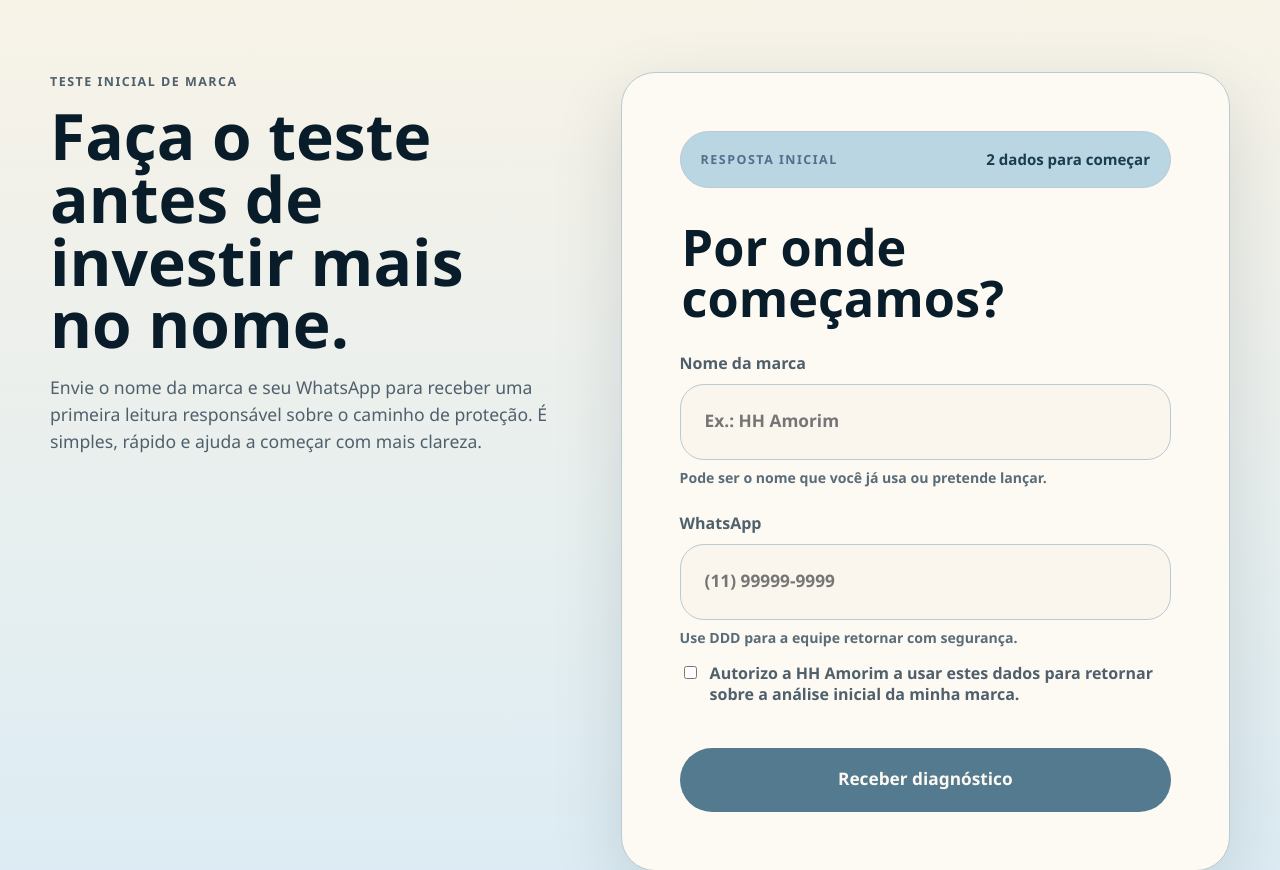
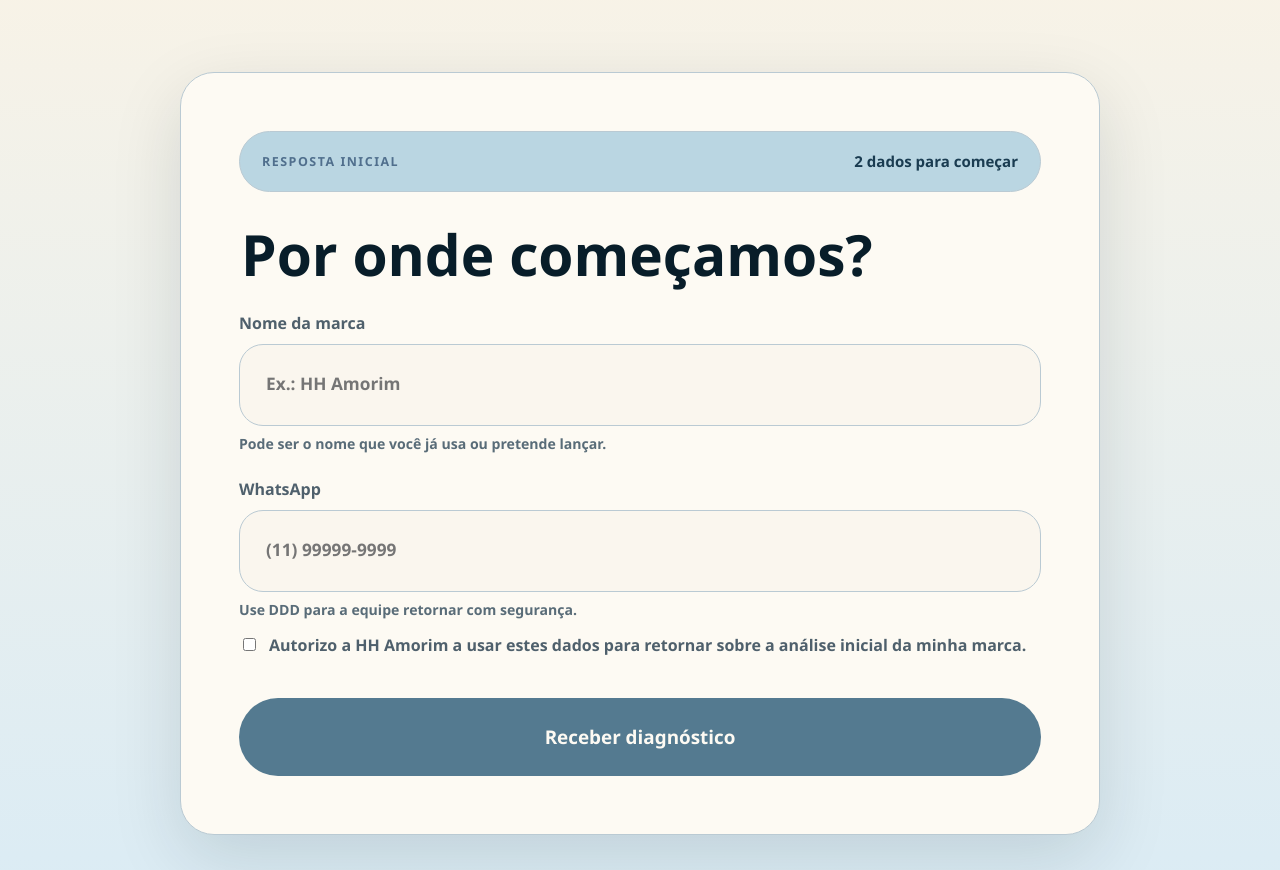
Before and after one commit to matheus89/hhamorim-site, a website: page index.html in a window 1280 px wide. Shown: the part 6780-7650 px from the top of the page. Drawn offline with Linux system fonts and the light colour scheme.

Commit message:
Center diagnostic test form

```diff
--- a/styles.css
+++ b/styles.css
@@ -883,9 +883,7 @@ input:focus-visible {
 .form-section {
   width: 100%;
   max-width: none;
-  display: grid;
-  grid-template-columns: minmax(0, 0.9fr) minmax(360px, 1.1fr);
-  gap: clamp(28px, 6vw, 72px);
+  display: block;
   padding-left: max(16px, calc((100% - 1180px) / 2));
   padding-right: max(16px, calc((100% - 1180px) / 2));
   background: linear-gradient(180deg, var(--paper), oklch(0.93 0.024 232));
@@ -893,9 +891,7 @@ input:focus-visible {
 }
 
 .form-intro {
-  align-self: start;
-  position: sticky;
-  top: 120px;
+  display: none;
 }
 
 .form-intro p:not(.eyebrow) {
@@ -904,6 +900,8 @@ input:focus-visible {
 }
 
 .lead-form {
+  width: min(920px, 100%);
+  margin: 0 auto;
   padding: clamp(28px, 5vw, 58px);
   box-shadow: var(--shadow);
 }
@@ -914,7 +912,7 @@ input:focus-visible {
   justify-content: space-between;
   gap: 14px;
   margin-bottom: 34px;
-  padding: 16px 20px;
+  padding: 18px 22px;
   border: 1px solid var(--line);
   border-radius: 999px;
   color: var(--brand-deep);
@@ -941,7 +939,7 @@ fieldset {
 
 legend {
   margin-bottom: 28px;
-  font-size: clamp(2rem, 4vw, 3.15rem);
+  font-size: clamp(2.45rem, 5vw, 3.55rem);
   font-weight: 900;
   line-height: 1;
 }
@@ -957,8 +955,8 @@ input[type="text"],
 input[type="tel"],
 input[type="email"] {
   width: 100%;
-  min-height: 76px;
-  padding: 18px 24px;
+  min-height: 82px;
+  padding: 20px 26px;
   border: 1px solid var(--line);
   border-radius: 24px;
   outline: none;
@@ -1020,8 +1018,8 @@ input:focus {
 
 .submit-button {
   width: 100%;
-  min-height: 64px;
-  font-size: 1.08rem;
+  min-height: 78px;
+  font-size: 1.18rem;
 }
 
 .button:disabled {
```
